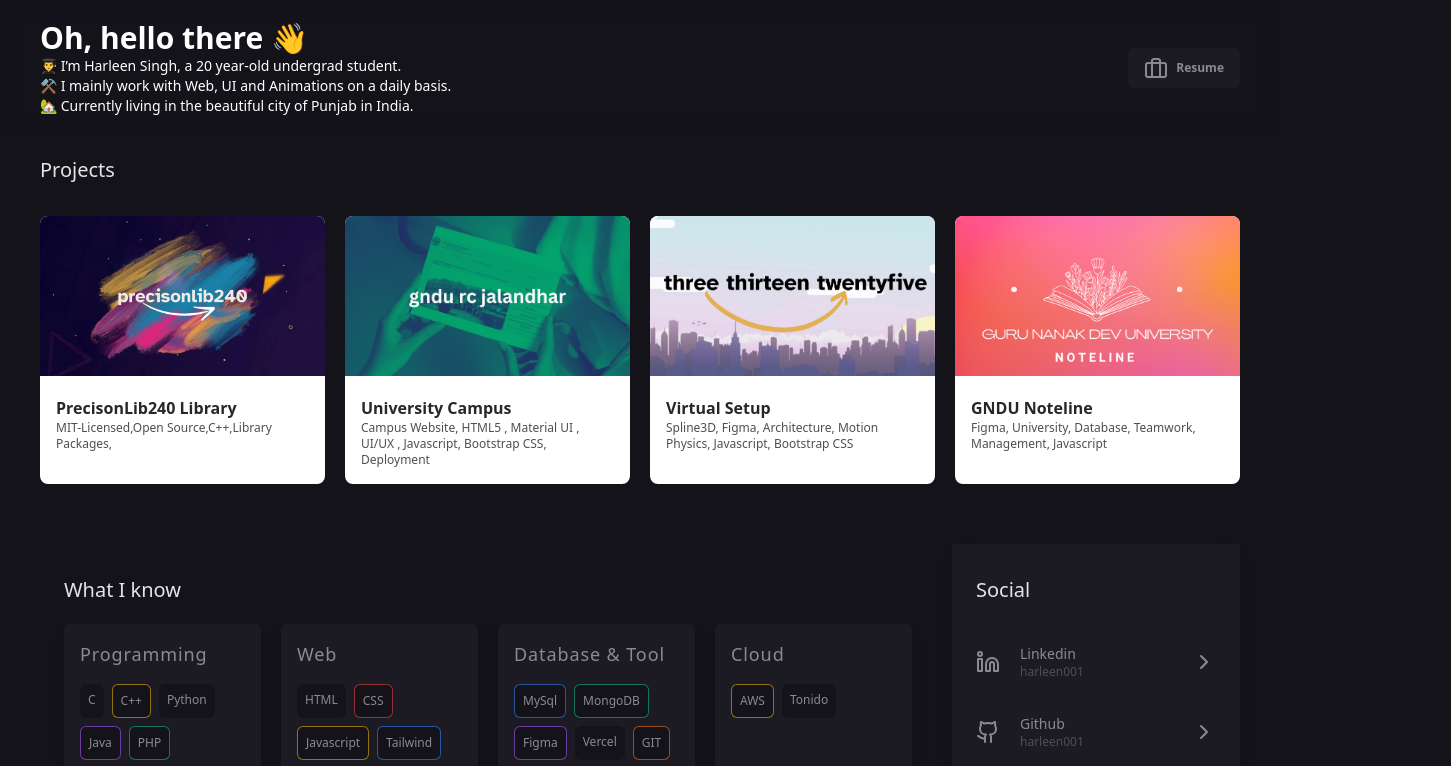
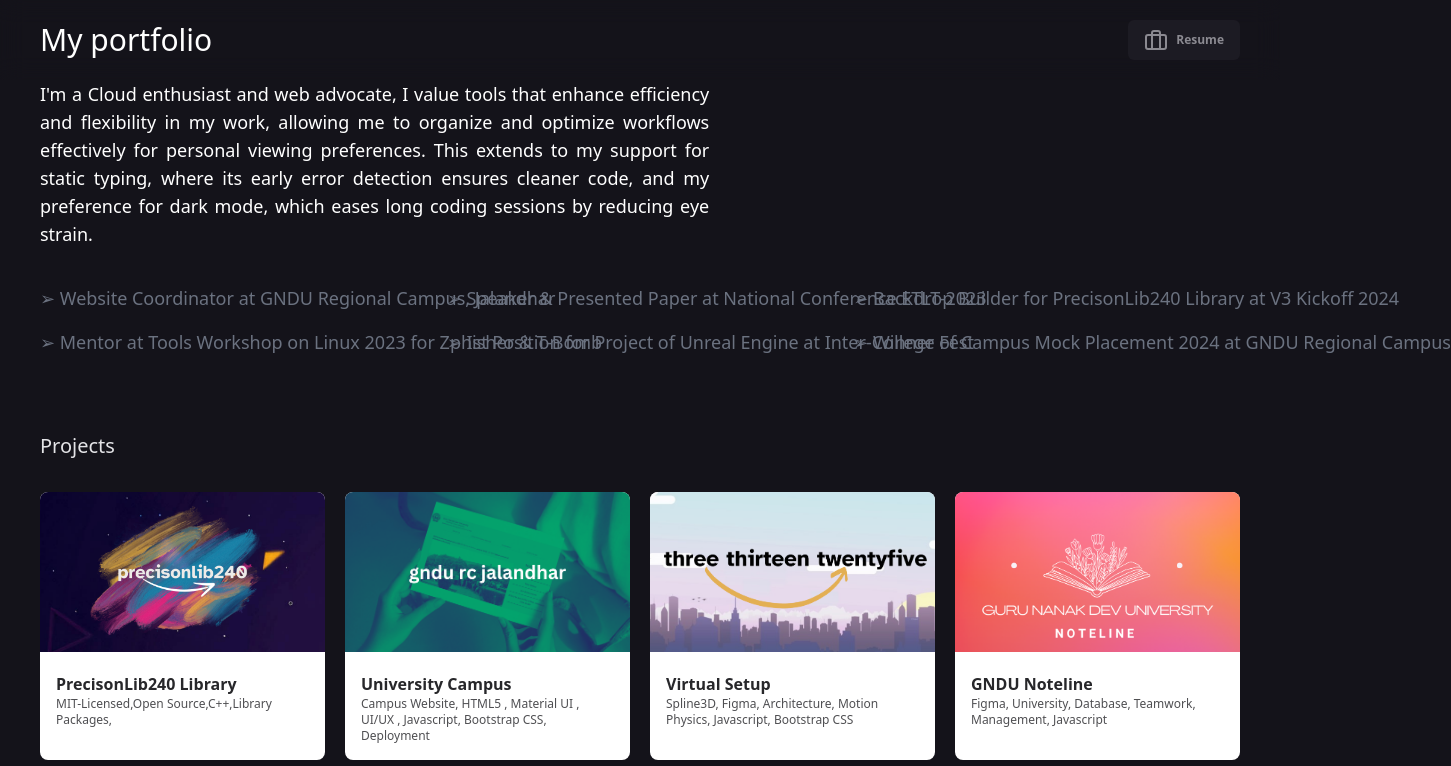
Before and after one commit to harleen001/pd, a Next.js app: page / in a window 1280 px wide. Shown: the top 766 px of the page, 1451 px wide, since content can reach past the window. Built offline with nearby package versions, Linux system fonts and the light colour scheme.

Commit message:
about-section-added

```diff
--- a/src/app/layout.tsx
+++ b/src/app/layout.tsx
@@ -1,7 +1,7 @@
 import './globals.css';
 import type { Metadata } from 'next';
 import { Analytics } from "@vercel/analytics/react"
-import ContactForm from '@/components/ContactForm';
+
 import { ContactFormProvider, MenuProvider } from '@/components/Provider';
 import { Toaster } from 'react-hot-toast';
 import { SpeedInsights } from "@vercel/speed-insights/next"
@@ -21,8 +21,7 @@
             <body>
 
                 <MenuProvider>
-                    <ContactFormProvider>
-                        <ContactForm />
+
                         <Toaster />
                         <div className="flex">
 
@@ -31,7 +30,7 @@
                                 {children}
                             </main>
                         </div>
-                    </ContactFormProvider>
+
                 </MenuProvider>
                 <Analytics/>
                 <SpeedInsights/>
--- a/src/app/page.tsx
+++ b/src/app/page.tsx
@@ -1,4 +1,5 @@
 import Cover from '@/components/Cover';
+import AboutSection from '@/components/sections/AboutSection';
 import CardSection from '@/components/sections/CardSection';
 import MoreProjects from '@/components/sections/MoreProjects';
 
@@ -9,6 +10,7 @@
   otherCards,
   projectCard,
   web3Cards,
+  aboutsection,
 } from '@/components/utils/Data';
 
 export default function Home() {
@@ -17,6 +19,7 @@
       <Cover />
       <div className="flex flex-col gap-10 lg:px-10">
         {/* <Hero /> */}
+        <AboutSection title="About" data={aboutsection} />
         <ProjectCardSection title="Projects" data={projectCard} />
         <MoreProjects title="Social" data={moreProjects} />
 
--- a/src/components/ContactForm.tsx
+++ /dev/null
@@ -1,84 +0,0 @@
-'use client';
-import { FC, FormEvent, MouseEvent, useState } from 'react';
-
-import Button from './ui/Button';
-import { useContact } from './Provider';
-import { X } from 'lucide-react';
-import { toast } from 'react-hot-toast';
-import Spinner from './Spinner';
-
-interface ContactFormProps {}
-
-const ContactForm: FC<ContactFormProps> = ({}) => {
-    const { showForm, setFormVisibility } = useContact();
-    const [loader, setLoader] = useState(false);
-    const handleFormClick = (e: MouseEvent<HTMLFormElement>) => {
-        // Prevent the click event from bubbling up to the outer div
-        e.stopPropagation();
-    };
-
-    const [formData, setFormData] = useState({
-        name: '',
-        email: '',
-        message: '',
-    });
-
-    const readInput = ({ name, value }: { name: string; value: string }) => {
-        setFormData({ ...formData, [name]: value });
-    };
-
-    const handleSubmit = (e: FormEvent<HTMLFormElement>) => {
-        setLoader(true);
-        e.preventDefault();
-        const { name, email, message } = formData;
-        if (name && email && message) {
-            const triggerEmail = async () => {
-                const response = await fetch(
-                    `${process.env.NEXT_PUBLIC_EMAIL_ROUTE}`,
-                    {
-                        method: 'POST',
-                        body: JSON.stringify(formData),
-                    }
-                );
-                setLoader(false);
-                const result = await response.json();
-                if (result.status == 'ok') {
-                    toast.success('Thanks for your email!');
-                    setFormVisibility();
-                }
-            };
-            triggerEmail();
-        }
-    };
-    return (
-        <>
-            {showForm && (
-                <div
-                    className="h-screen bg-blur backdrop-filter backdrop-blur-sm bg-[rgba(0,0,0,0.9)] w-screen fixed z-40 flex items-center justify-center"
-                    onClick={() => setFormVisibility()}
-                >
-                    <X className="absolute cursor-pointer text-primary right-5 top-5" />
-                    <form
-                        method="POST"
-                        onSubmit={handleSubmit}
-                        onClick={handleFormClick}
-                        className="relative grid gap-5 p-5 rounded-lg shadow-lg w-96 bg-cardPrimary text-info"
-                    >
-
-
-                        <Button
-                            disabled={loader}
-                            variant="highlight"
-                            sizes="medium"
-                            className="w-full"
-                        >
-                            {loader ? <Spinner /> : 'Submit'}
-                        </Button>
-                    </form>
-                </div>
-            )}
-        </>
-    );
-};
-
-export default ContactForm;
--- a/src/components/TechStack.tsx
+++ b/src/components/TechStack.tsx
@@ -6,10 +6,10 @@
 const TechStack: FC<TechStackProps> = ({}) => {
   return (
     <div className="col-span-2 p-6 md:col-span-2 lg:col-span-3">
-      <div className="text-xl font-medium mt-2 text-zinc-200 mb-5">
+      <div className="mt-2 mb-5 text-xl font-medium text-zinc-200">
         What I know
       </div>
-      <div className="grid grid-cols-1 md:grid-cols-2 lg:grid-cols-4 gap-5">
+      <div className="grid grid-cols-1 gap-5 md:grid-cols-2 lg:grid-cols-4">
         <TechCard
           title="Programming"
           classaName="bg-[#4f91f2]"
--- a/src/components/cover/ProfileName.tsx
+++ b/src/components/cover/ProfileName.tsx
@@ -7,10 +7,10 @@
 
 const ProfileName: FC<ProfileNameProps> = ({}) => {
     return (
-        <div className="flex flex-col text-3xl font-bold text-highlight">
-            Oh, hello there 👋
+        <div className="flex flex-col font-sans text-3xl text-highlight">
+         My portfolio
             <div className="flex items-center justify-between text-sm font-thin">
-            👨‍🎓 I’m Harleen Singh, a 20 year-old undergrad student.
+
                 <Link
                     className="block md:hidden"
                    href="https://drive.google.com/file/d/14fV3JKnazdhsaaiYMNnweZxv-zLeHXLC/view?usp=sharing"
@@ -24,14 +24,10 @@
 
 
             </div>
-            <div className="flex items-center justify-between text-sm font-thin">
-            ⚒️ I mainly work with Web, UI and Animations on a daily basis.</div>
 
-  <div className="flex items-center justify-between text-sm font-thin">
-  🏡 Currently living in the beautiful city of Punjab in India.
+
 </div>
 
-</div>
 
 
     );
--- a/src/components/cover/ProfilePic.tsx
+++ /dev/null
@@ -1,21 +0,0 @@
-import Image from 'next/image';
-import { FC } from 'react';
-
-interface ProfilePicProps {}
-
-const ProfilePic: FC<ProfilePicProps> = ({}) => {
-    return (
-        <div className="">
-           <p>Oh, hello there 👋
-👨‍🎓 I’m Pratham Prasoon, a 18 year-old high school student.
-
-👨‍💻 A self taught programmer, part time cook and a lover of all things tech.
-
-⚒️ I mainly work with Python, JavaScript and Rust on a daily basis.
-
-🏡 Currently living in the beautiful city of Mumbai in India.</p>
-        </div>
-    );
-};
-
-export default ProfilePic;
--- /dev/null
+++ b/src/components/sections/AboutSection.tsx
@@ -0,0 +1,40 @@
+import { FC } from 'react';
+import { AboutsectionData } from '../utils/Data';
+
+
+interface AboutSectionProps {
+    title: string;
+    version?: string;
+    data: AboutsectionData[];
+}
+
+const AboutSection: FC<AboutSectionProps> = ({ title, version, data }) => {
+    return (
+        <section className="grid gap-5 p-5 md:p-0">
+        {/* Paragraph on top */}
+        <p className="mb-4 text-lg text-justify max-w-prose">{
+            "I'm a Cloud enthusiast and web advocate, I value tools that enhance efficiency and flexibility in my work, allowing me to organize and optimize workflows effectively for personal viewing preferences. This extends to my support for static typing, where its early error detection ensures cleaner code, and my preference for dark mode, which eases long coding sessions by reducing eye strain."}</p>
+
+      <div className="grid grid-cols-2 gap-5 md:grid-cols-3 lg:grid-cols-2 xl:grid-cols-3">
+  <div className="text-lg text-gray-500 whitespace-nowrap">
+    <div className="mb-4">➢ Website Coordinator at GNDU Regional Campus, Jalandhar</div>
+    <div className="mb-4">➢ Mentor at Tools Workshop on Linux 2023 for Zphisher & T-Bomb</div>
+  </div>
+  <div className="text-lg text-gray-500 whitespace-nowrap">
+    <div className="mb-4">➢ Speaker & Presented Paper at National Conference ETLT-2023</div>
+    <div className="mb-4">➢ Ist Position for Project of Unreal Engine at Inter-College Fest</div>
+  </div>
+  <div className="text-lg text-gray-500 whitespace-nowrap">
+    <div className="mb-4">➢ Backdrop Builder for PrecisonLib240 Library at V3 Kickoff 2024</div>
+    <div className="mb-4">➢ Winner of Campus Mock Placement 2024 at GNDU Regional Campus</div>
+  </div>
+</div>
+
+
+
+      </section>
+
+    );
+};
+
+export default AboutSection;
--- a/src/components/ui/Card.tsx
+++ b/src/components/ui/Card.tsx
@@ -3,6 +3,7 @@
 import List from './List';
 import { Code, History } from 'lucide-react';
 import Link from 'next/link';
+
 
 interface CardProps {
     title: string;
@@ -51,7 +52,7 @@
                         sizes="xs"
                     >
                         <Code size={16} />
-                        {snippetCount.toLocaleString()}
+
                     </List>
                     <List
                         variant="info"
--- a/src/components/utils/Data.ts
+++ b/src/components/utils/Data.ts
@@ -16,6 +16,13 @@
   title: string;
   techStack: string;
   href?: string;
+}
+
+export interface AboutsectionData {
+  id: number,
+  date : string,
+  text : string,
+
 }
 
 export const projectCard: IProjectSectionCardData[] = [
@@ -159,3 +166,13 @@
     progress: 70,
   },
 ];
+
+
+export const aboutsection: AboutsectionData[] = [
+  {
+    id: 1,
+    date: 'PrecisonLib240 Library',
+    text: 'MIT-Licensed,Open Source,C++,Library Packages,',
+
+  },
+]
```
Also changed, not shown: 1 other file (tests, documents, lock files or other folders).
